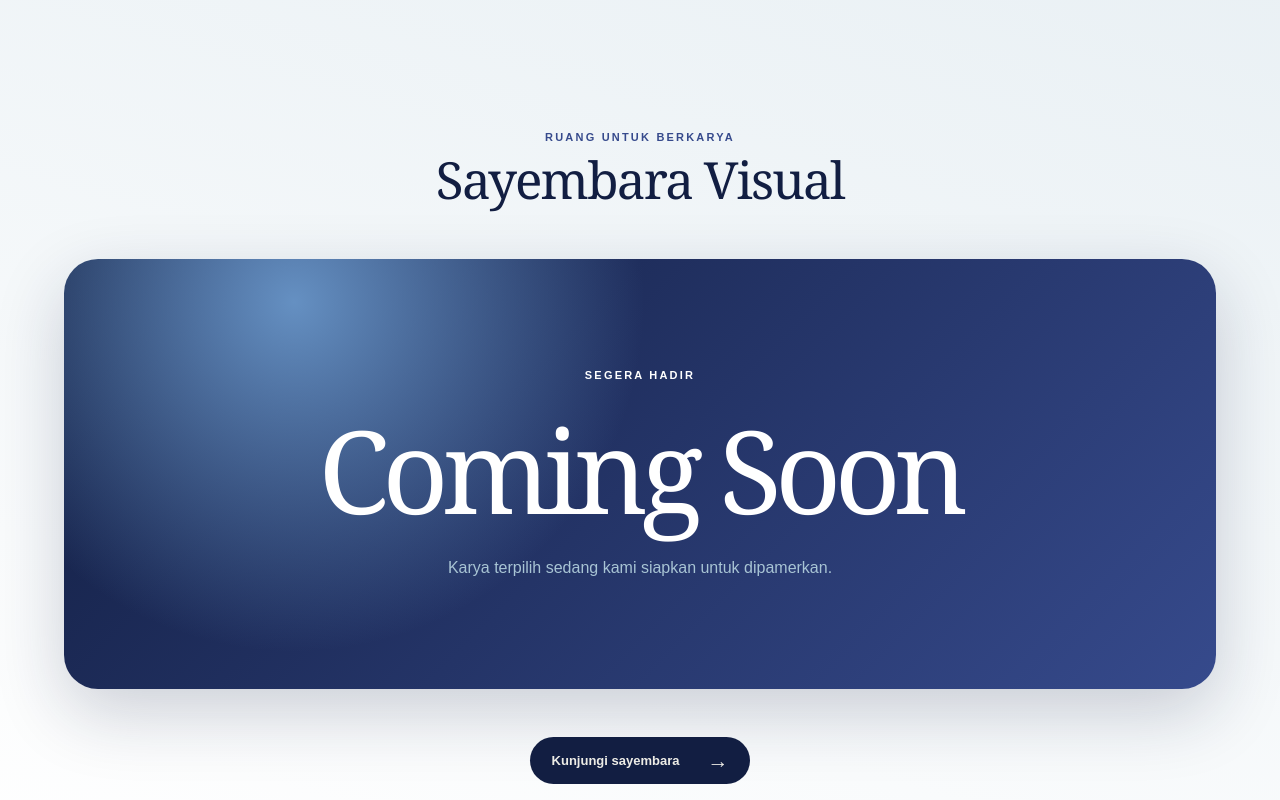
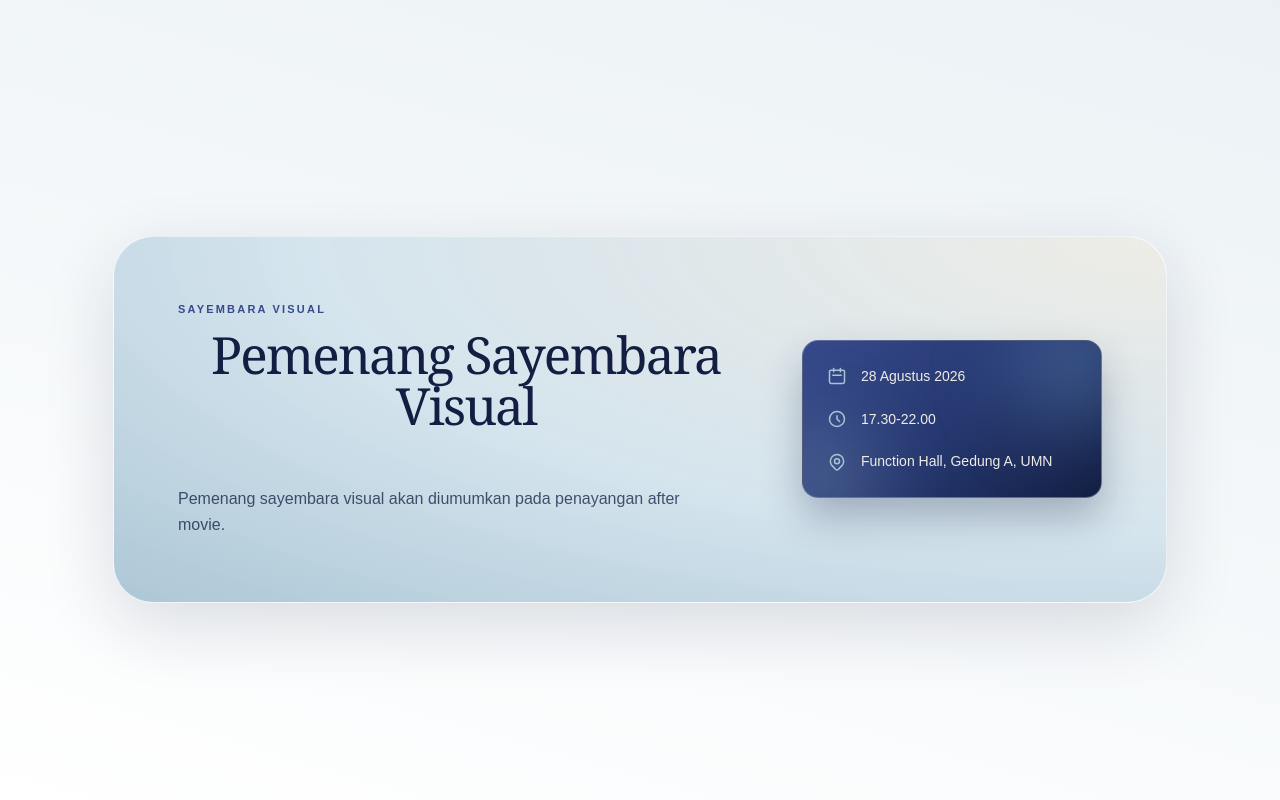
Before and after one commit to gisellavika2-dot/pameran-fiorella, a Next.js app: page / in a window 1280 px wide. Shown: the part 3900-4700 px from the top of the page. Built offline with nearby package versions, Linux system fonts and the light colour scheme.

Commit message:
sayembara visual coming soon done

```diff
--- a/src/app/(pages)/tentang-fiorella/page.tsx
+++ b/src/app/(pages)/tentang-fiorella/page.tsx
@@ -158,7 +158,7 @@ const ValueShowcase = () => {
         <div className="absolute inset-14 rounded-full bg-[#EDECE6]/12 blur-xl" />
         <div className="relative grid h-44 w-44 place-items-center rounded-full bg-[#EDECE6] p-8 shadow-2xl md:h-52 md:w-52">
           <Image
-            src="/logo/Pictorial w_o type.png"
+            src="/logo/Logo_Blue.png"
             alt="Logo Fiorella"
             fill
             sizes="208px"
--- a/src/app/page.tsx
+++ b/src/app/page.tsx
@@ -14,11 +14,11 @@ const behindTheScenesRows = [
 export default function Home() {
   return (
     <main className="home-page">
+      {/* Hero Section */}
       <section className="hero-section">
         <div className="hero-ornament hero-ornament-one" />
         <div className="hero-ornament hero-ornament-two" />
 
-        {/* Kartu Hero dengan tata letak flex sejajar dan simetris */}
         <div className="hero-card flex flex-col items-center justify-center gap-8 p-8 md:flex-row md:gap-12 md:p-14">
           <div className="hero-mark flex shrink-0 items-center justify-center">
             <Image
@@ -54,6 +54,7 @@ export default function Home() {
         </svg>
       </section>
 
+      {/* Hari Pelaksanaan Section */}
       <section className="editorial-section events-section">
         <p className="section-kicker">Linimasa kegiatan</p>
         <h2>Hari Pelaksanaan</h2>
@@ -63,12 +64,14 @@ export default function Home() {
         </Link>
       </section>
 
+      {/* Foto Divisi Section */}
       <section id="divisi" className="editorial-section divisions-section">
         <p className="section-kicker">Orang-orang di balik cerita</p>
         <h2>Foto Divisi</h2>
         <DivisionAccordion items={divisions} />
       </section>
 
+      {/* Dibalik Kepanitiaan Section */}
       <section className="editorial-section behind-section">
         <p className="section-kicker">Yang tak terlihat di panggung</p>
         <h2>Dibalik Kepanitiaan</h2>
@@ -102,17 +105,58 @@ export default function Home() {
         </Link>
       </section>
 
-      <section className="editorial-section contest-section">
-        <p className="section-kicker">Ruang untuk berkarya</p>
-        <h2>Sayembara Visual</h2>
-        <div className="coming-card">
-          <span>Segera hadir</span>
-          <strong>Coming Soon</strong>
-          <p>Karya terpilih sedang kami siapkan untuk dipamerkan.</p>
+      {/* Sayembara Visual Section (Versi Sebelum Rilis) */}
+      <section id="sayembara" className="editorial-section contest-section px-4 md:px-8">
+        <div className="mx-auto max-w-6xl overflow-hidden rounded-[2rem] border border-white/70 bg-[radial-gradient(ellipse_at_top_right,rgba(237,236,230,0.98),rgba(209,226,236,0.92)_58%,rgba(168,196,212,0.95)_100%)] p-7 shadow-[0_22px_70px_rgba(18,30,66,0.14)] backdrop-blur-md md:rounded-[2.5rem] md:p-12 lg:p-16">
+          <div className="flex flex-col items-start justify-between gap-8 md:flex-row md:items-center lg:gap-12">
+            {/* Sisi Kiri: Judul & Keterangan */}
+            <div className="max-w-xl text-left">
+              <p className="mb-3 text-[11px] font-bold uppercase tracking-[0.2em] text-[#364A8C]">
+                Sayembara Visual
+              </p>
+              <h2 className="font-serif text-3xl font-normal leading-[0.98] tracking-[-0.04em] text-[#121E42] md:text-5xl lg:text-6xl">
+                Pemenang Sayembara Visual
+              </h2>
+              <p className="mt-5 max-w-lg text-sm leading-relaxed text-[#121E42]/75 md:text-base">
+                Pemenang sayembara visual akan diumumkan pada penayangan after movie.
+              </p>
+            </div>
+
+            {/* Sisi Kanan: Badge Informasi Acara dengan Gradasi & Ambient Blush */}
+            <div className="group relative w-full shrink-0 overflow-hidden rounded-2xl border border-white/25 bg-[linear-gradient(135deg,#364A8C_0%,#263870_52%,#121E42_100%)] p-5 text-[#EDECE6] shadow-[0_20px_40px_rgba(18,30,66,0.28)] backdrop-blur-md md:w-auto md:min-w-[300px] md:p-6">
+              {/* Pendaran Blush Warna Halus (Aksen ambient glow) */}
+              <div className="pointer-events-none absolute -right-10 -top-10 h-32 w-32 rounded-full bg-[#6590C2]/40 blur-2xl transition duration-500 group-hover:bg-[#6590C2]/55" />
+              <div className="pointer-events-none absolute -bottom-10 -left-10 h-28 w-28 rounded-full bg-[#A8C4D4]/25 blur-2xl" />
+
+              <div className="relative z-10 space-y-4 md:space-y-5">
+                {/* Tanggal */}
+                <div className="flex items-center gap-3.5 text-xs font-medium leading-relaxed md:text-sm">
+                  <svg className="h-5 w-5 shrink-0 text-[#A8C4D4]" fill="none" stroke="currentColor" viewBox="0 0 24 24" aria-hidden="true">
+                    <path strokeLinecap="round" strokeLinejoin="round" strokeWidth={1.8} d="M8 7V3m8 4V3m-9 8h10M5 21h14a2 2 0 002-2V7a2 2 0 00-2-2H5a2 2 0 00-2 2v12a2 2 0 002 2z" />
+                  </svg>
+                  <span>28 Agustus 2026</span>
+                </div>
+
+                {/* Waktu */}
+                <div className="flex items-center gap-3.5 text-xs font-medium leading-relaxed md:text-sm">
+                  <svg className="h-5 w-5 shrink-0 text-[#A8C4D4]" fill="none" stroke="currentColor" viewBox="0 0 24 24" aria-hidden="true">
+                    <path strokeLinecap="round" strokeLinejoin="round" strokeWidth={1.8} d="M12 8v4l3 3m6-3a9 9 0 11-18 0 9 9 0 0118 0z" />
+                  </svg>
+                  <span>17.30-22.00</span>
+                </div>
+
+                {/* Lokasi */}
+                <div className="flex items-center gap-3.5 text-xs font-medium leading-relaxed md:text-sm">
+                  <svg className="h-5 w-5 shrink-0 text-[#A8C4D4]" fill="none" stroke="currentColor" viewBox="0 0 24 24" aria-hidden="true">
+                    <path strokeLinecap="round" strokeLinejoin="round" strokeWidth={1.8} d="M17.657 16.657L13.414 20.9a1.998 1.998 0 01-2.827 0l-4.244-4.243a8 8 0 1111.314 0z" />
+                    <path strokeLinecap="round" strokeLinejoin="round" strokeWidth={1.8} d="M15 11a3 3 0 11-6 0 3 3 0 016 0z" />
+                  </svg>
+                  <span>Function Hall, Gedung A, UMN</span>
+                </div>
+              </div>
+            </div>
+          </div>
         </div>
-        <Link className="text-link" href="/sayembara">
-          Kunjungi sayembara <span>→</span>
-        </Link>
       </section>
     </main>
   );
--- a/src/components/layout/Header.tsx
+++ b/src/components/layout/Header.tsx
@@ -7,7 +7,7 @@ import { useState } from "react";
 
 const links = [
   ["Beranda", "/"], ["Hari Pelaksanaan", "/hari-pelaksanaan"], ["Foto Divisi", "/#divisi"],
-  ["Dibalik Kepanitiaan", "/dibalik-kepanitiaan"], ["Sayembara Visual", "/sayembara"], ["Tentang Fiorella", "/tentang-fiorella"],
+  ["Dibalik Kepanitiaan", "/dibalik-kepanitiaan"], ["Sayembara Visual", "/#sayembara"], ["Tentang Fiorella", "/tentang-fiorella"],
 ];
 
 export default function Header() {
```
